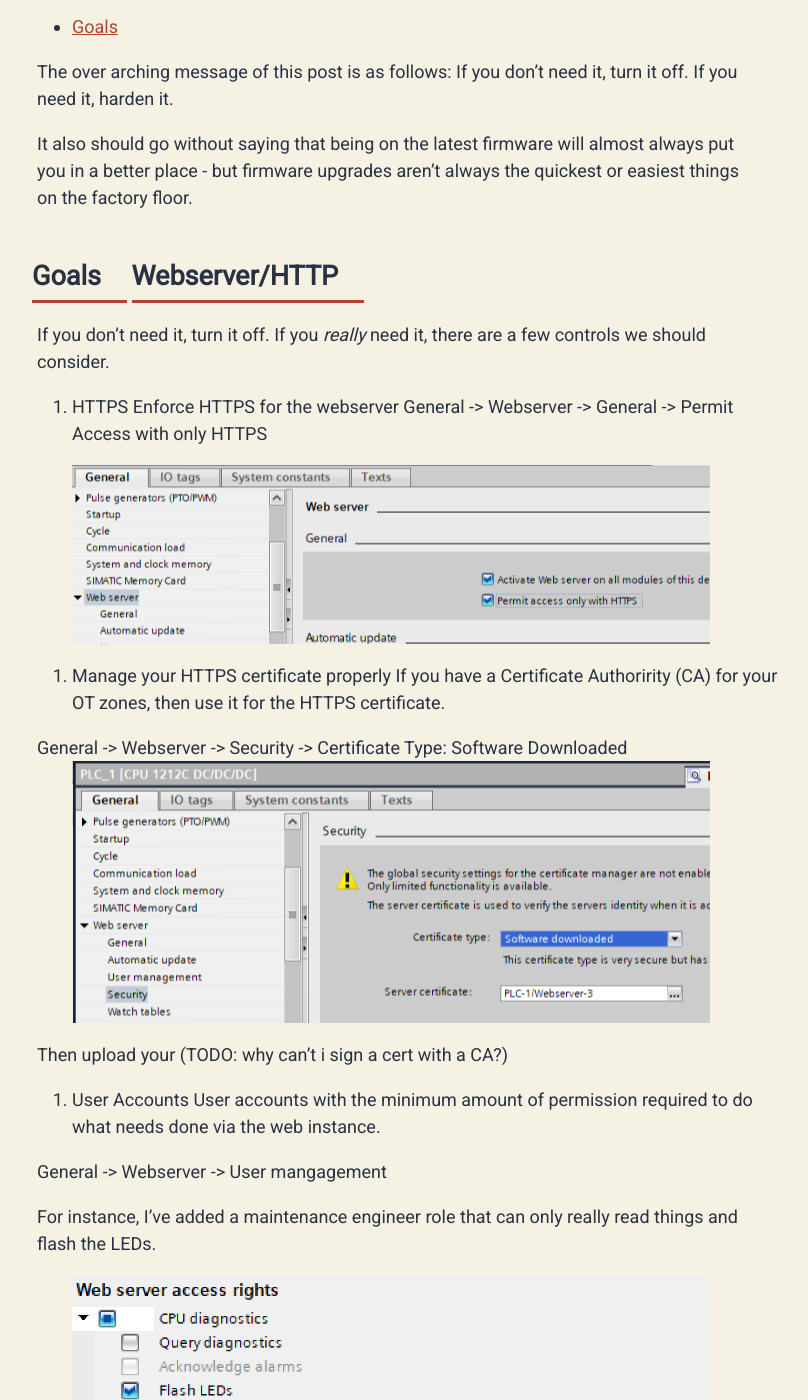
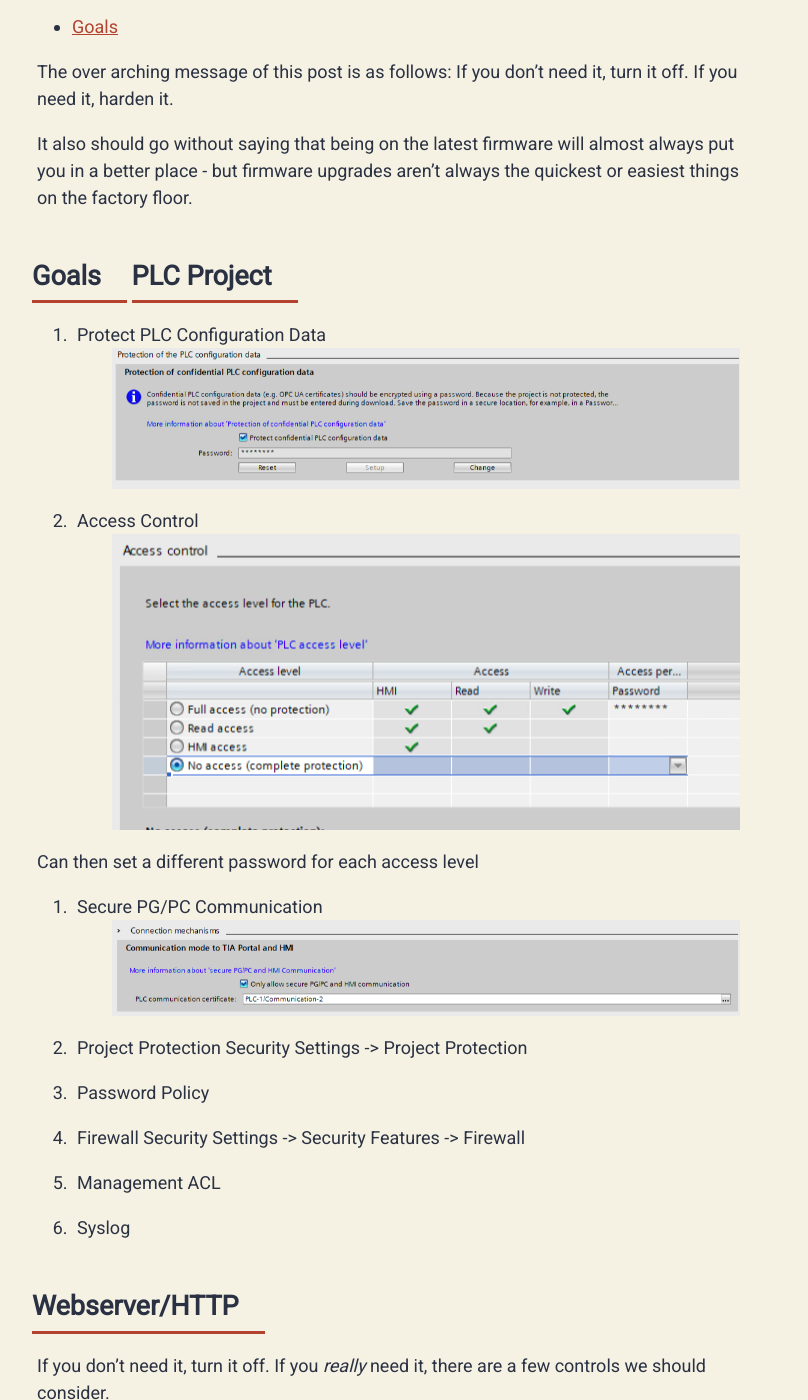
Before and after one commit to chrisdinozzi/chrisdinozzi.github.io, a Jekyll site: the page built from _posts/2026-10-07-ot-lab-hardening-s7-1200-plc.md, in a window 1280 px wide and 1400 px high, scrolled down 208 px. Shown: the whole window, without its empty margins (228-1036 px from the left). Built offline with Jekyll 4.4.1, drawn with Linux system fonts in a browser that asks for light colours; some of the changed text lies outside the part shown.

Commit message:
updated index

```diff
--- a/_posts/2026-10-07-ot-lab-hardening-s7-1200-plc.md
+++ b/_posts/2026-10-07-ot-lab-hardening-s7-1200-plc.md
@@ -13,6 +13,31 @@ The over arching message of this post is as follows: If you don't need it, turn
 It also should go without saying that being on the latest firmware will almost always put you in a better place - but firmware upgrades aren't always the quickest or easiest things on the factory floor.
 
 ## Goals
+
+## PLC Project
+1. Protect PLC Configuration Data
+![](/blog/res/s7-1200-hardening-project-protect-config-data.png)
+
+2. Access Control
+![](/blog/res/s7-1200-hardening-project-access-control.png)
+
+Can then set a different password for each access level
+
+3. Secure PG/PC Communication
+![](/blog/res/s7-1200-hardening-project-pg-pc-secure-comms.png)
+
+4. Project Protection
+Security Settings -> Project Protection
+
+5. Password Policy
+
+
+6. Firewall
+Security Settings -> Security Features -> Firewall
+
+1. Management ACL
+
+2. Syslog
 
 ## Webserver/HTTP
 If you don't need it, turn it off. If you *really* need it, there are a few controls we should consider.
@@ -94,17 +119,8 @@ Assess each node or tag in its on right, and decide if it needs read/write/subsc
 
 ![](/blog/res/s7-1200-hardening-opc-ua-recon.png)
 
-## PLC Project
-1. Protect PLC Configuration Data
-![](/blog/res/s7-1200-hardening-project-protect-config-data.png)
 
-2. Access Control
-![](/blog/res/s7-1200-hardening-project-access-control.png)
 
-Can then set a different password for each access level
-
-3. Secure PG/PC Communication
-![](/blog/res/s7-1200-hardening-project-pg-pc-secure-comms.png)
 
 ## Checklist
 ### HTTP/Webserver
```
Also changed, not shown: _posts/2026-08-05-ot-lab-intro.md (+1 -1 lines).
